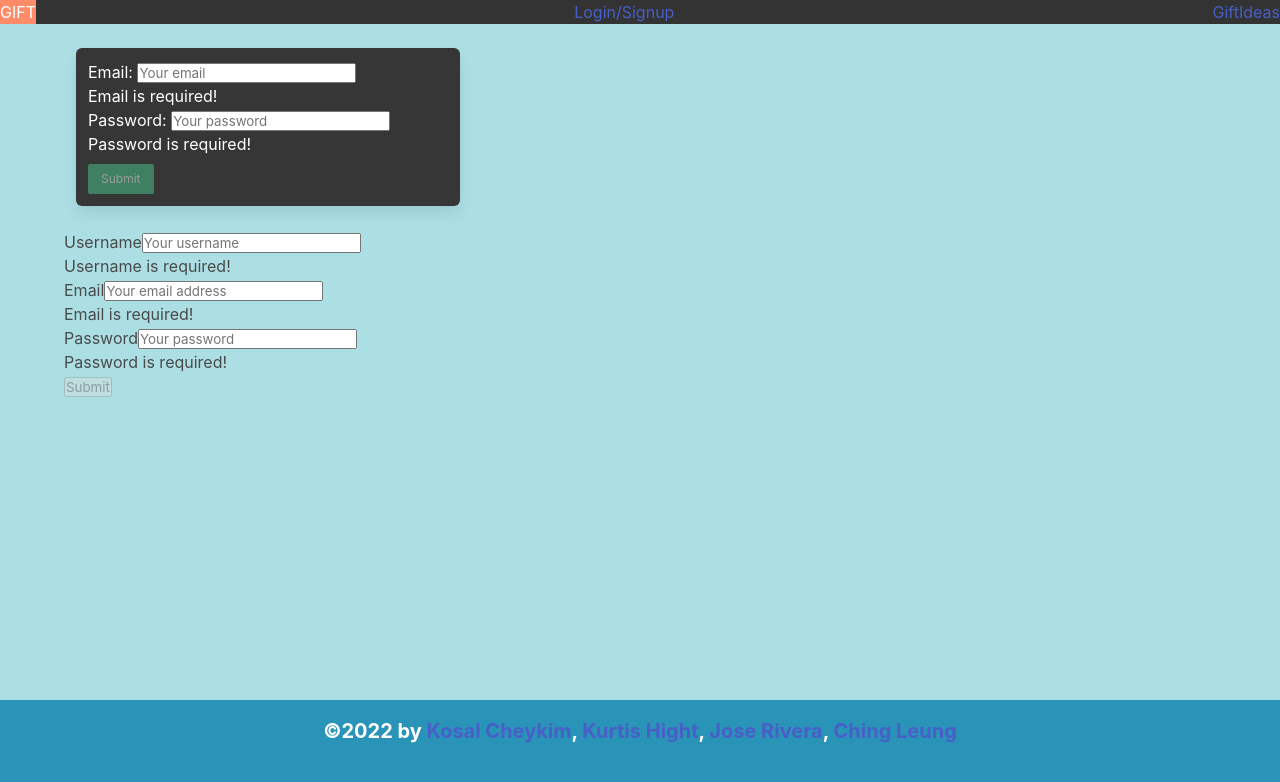
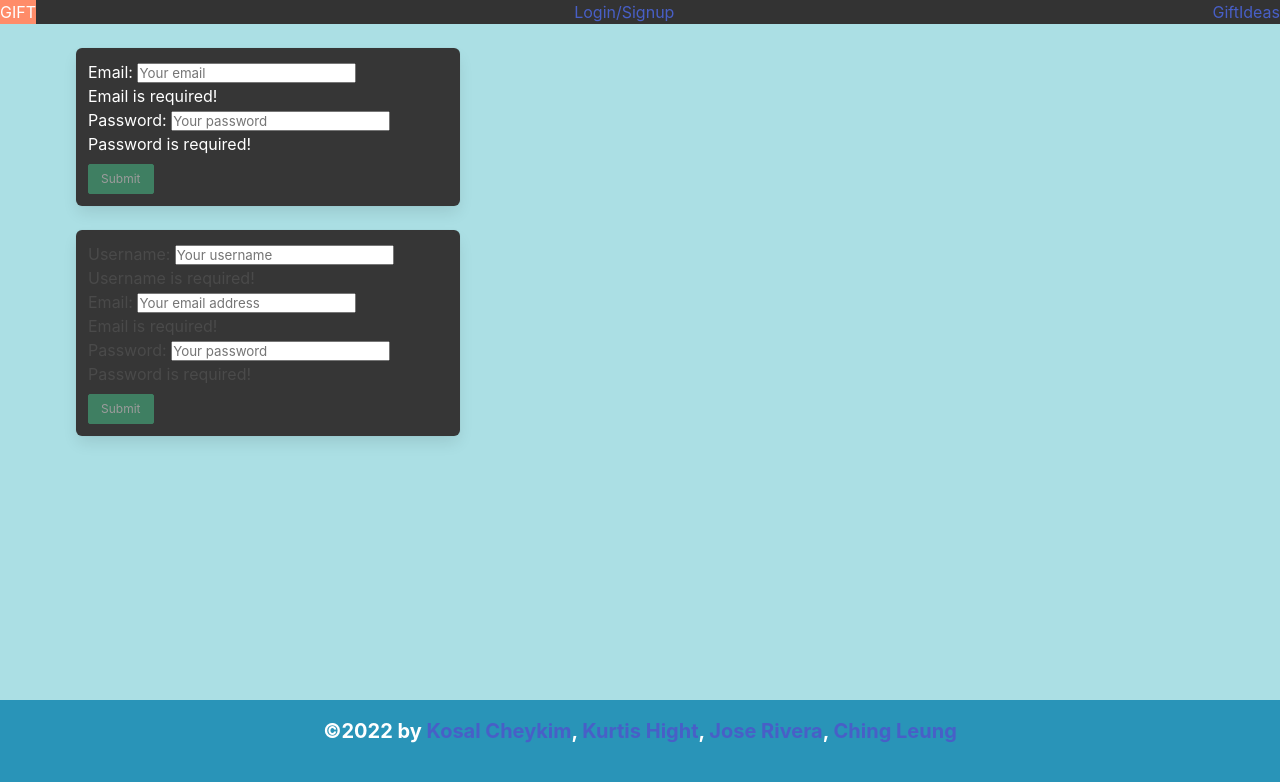
Before and after one commit to jrera1796/GIFT, a React (Create React App) app in the folder client/: page /login in a window 1280 px wide. Shown: the top 782 px of the page. Built offline with nearby package versions, Linux system fonts and the light colour scheme.

Commit message:
updated signUp Form

```diff
--- a/client/src/components/SignupForm/index.js
+++ b/client/src/components/SignupForm/index.js
@@ -38,7 +38,7 @@ const SignupForm = () => {
   return (
     <>
       {/* This is needed for the validation functionality above */}
-      <div>
+      <div className='box column is-4 mt-5 ml-3 pt-3 pb-3 has-background-dark'>
       <Form noValidate validated={validated} onSubmit={handleFormSubmit}>
         {/* show alert if server response is bad */}
         <Alert dismissible onClose={() => setShowAlert(false)} show={showAlert} variant='warning'>
@@ -46,7 +46,7 @@ const SignupForm = () => {
         </Alert>
 
         <Form.Group>
-          <Form.Label htmlFor='username'>Username</Form.Label>
+          <Form.Label htmlFor='username'>Username: </Form.Label>
           <Form.Control
             type='text'
             placeholder='Your username'
@@ -59,7 +59,7 @@ const SignupForm = () => {
         </Form.Group>
 
         <Form.Group>
-          <Form.Label htmlFor='email'>Email</Form.Label>
+          <Form.Label htmlFor='email'>Email: </Form.Label>
           <Form.Control
             type='email'
             placeholder='Your email address'
@@ -72,7 +72,7 @@ const SignupForm = () => {
         </Form.Group>
 
         <Form.Group>
-          <Form.Label htmlFor='password'>Password</Form.Label>
+          <Form.Label htmlFor='password'>Password: </Form.Label>
           <Form.Control
             type='password'
             placeholder='Your password'
@@ -84,7 +84,7 @@ const SignupForm = () => {
           <Form.Control.Feedback type='invalid'>Password is required!</Form.Control.Feedback>
         </Form.Group>
         <Button
-
+          className='button is-small is-success mt-2'
           disabled={!(userFormData.username && userFormData.email && userFormData.password)}
           type='submit'
           variant='success'>
```
